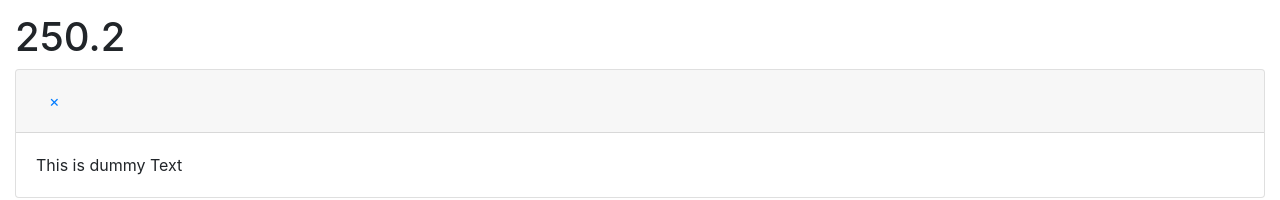
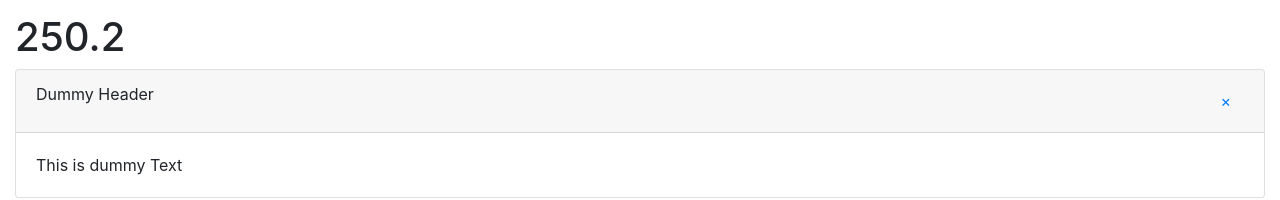
Before and after one commit to Debananda/angular-first-class, an Angular app: page / in a window 1280 px wide. Shown: the part 335-535 px from the top of the page. Built offline with nearby package versions, Linux system fonts and the light colour scheme.

Commit message:
minor fix done

```diff
--- a/src/app/app.component.html
+++ b/src/app/app.component.html
@@ -31,7 +31,7 @@
   <div app-highlight>Highlight Me</div>
   <h1>{{ price | appUnit: "IN" }}</h1>
   <h1>{{ price }}</h1>
-  <app-collapsible [header]="DummyHeader">
+  <app-collapsible header="Dummy Header">
     <div #dummyContent>
       This is dummy Text
     </div>
--- a/src/app/core/collapsible/collapsible.component.html
+++ b/src/app/core/collapsible/collapsible.component.html
@@ -1,6 +1,6 @@
 <div class="card">
   <div class="card-header d-flex justify-content-between">
-    {{ header }}
+    <span>{{ header }}</span>
     <button class="btn btn-link" (click)="toggleShow()">&times;</button>
   </div>
   <div class="card-body" *ngIf="showBody">
```
